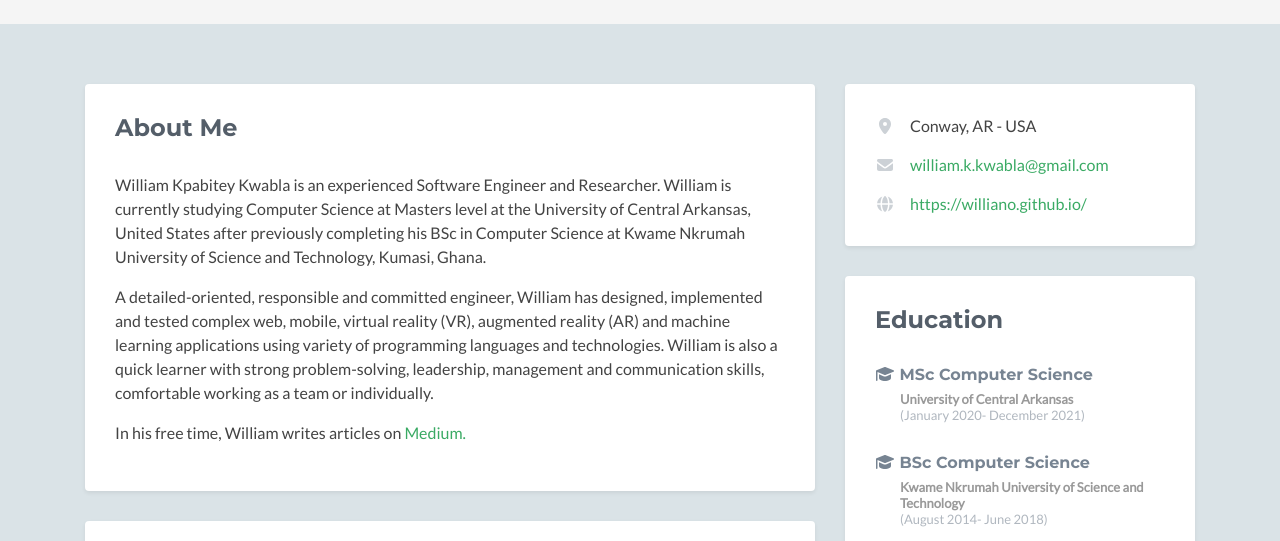
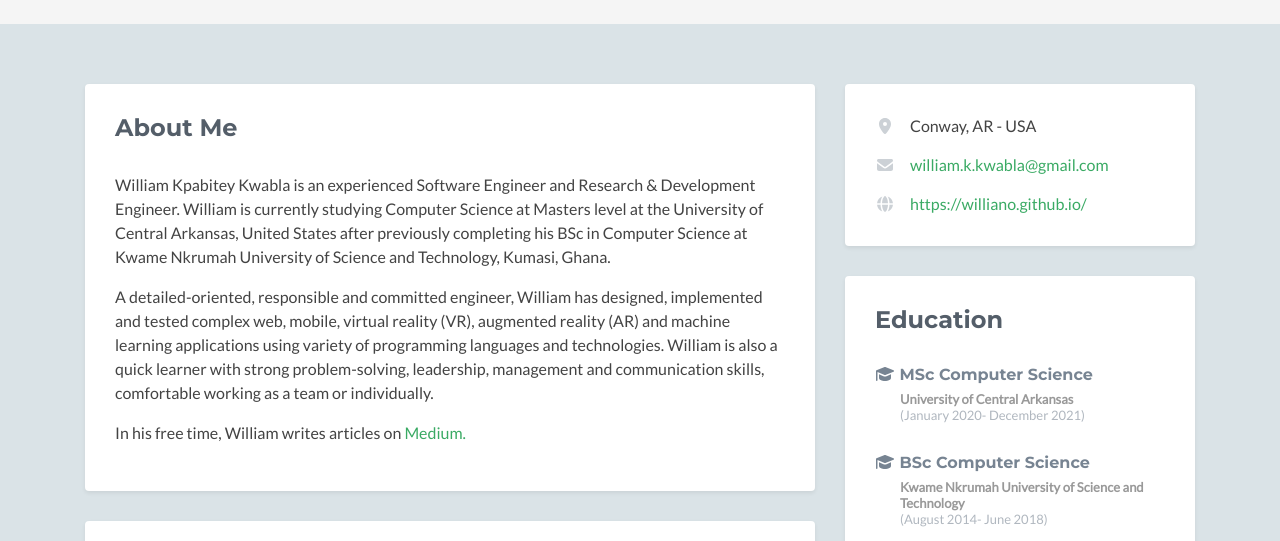
Before and after one commit to Williano/williano.github.io, a plain HTML site: page index.html in a window 1280 px wide. Shown: the part 259-800 px from the top of the page. Drawn offline with Linux system fonts and the light colour scheme.

Commit message:
Update Job title

```diff
--- a/index.html
+++ b/index.html
@@ -69,7 +69,7 @@
                         <h2 class="heading">About Me</h2>
                         <div class="content">
                             <p>
-                                William Kpabitey Kwabla is an experienced Software Engineer and Researcher. William is currently studying Computer Science at Masters level at the University of Central Arkansas, United States after previously
+                                William Kpabitey Kwabla is an experienced Software Engineer and Research & Development Engineer. William is currently studying Computer Science at Masters level at the University of Central Arkansas, United States after previously
 				completing his BSc in Computer Science at Kwame Nkrumah University of Science and Technology, Kumasi, Ghana.
                             </p>
                             <p>
```
